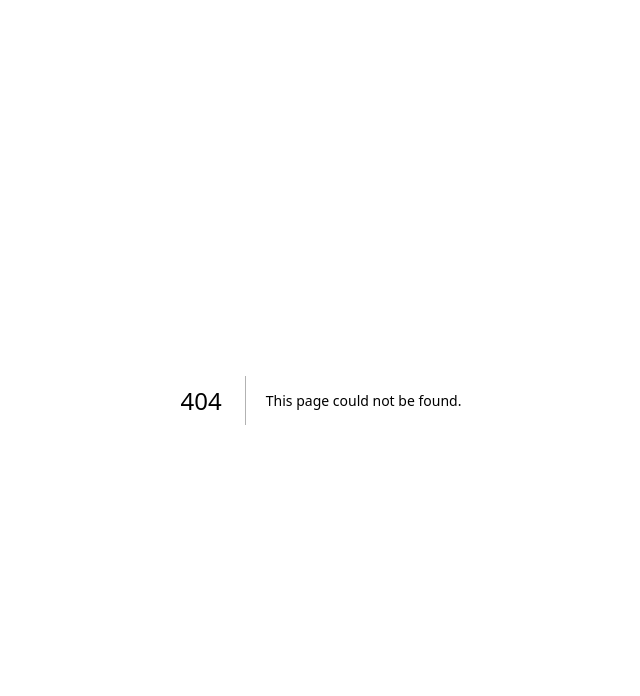
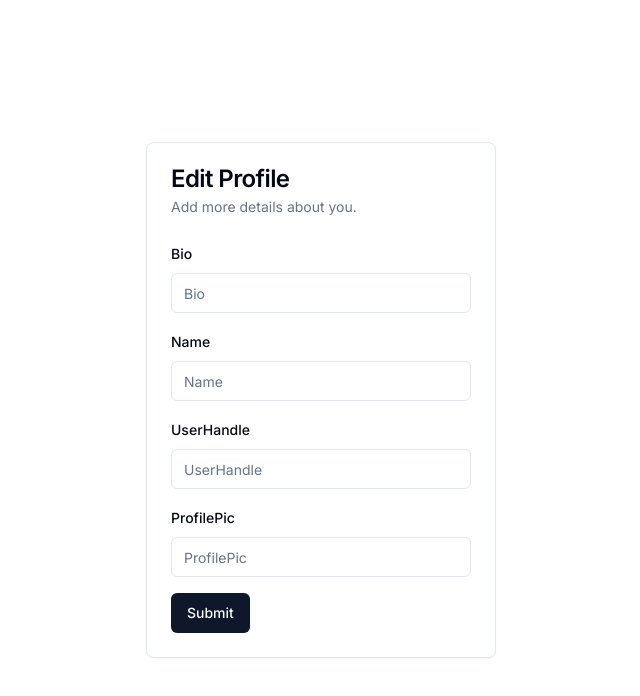
Before and after one commit to K-ash-ish/social-media-app, a Next.js app: page /create-profile in a window 1280 px wide. Before the commit this address had no page. Shown: the top 696 px of the page, without its empty margins (319-959 px from the left). Built offline with nearby package versions, Linux system fonts and the light colour scheme.

Commit message:
create-profile page completed

```diff
--- /dev/null
+++ b/src/app/create-profile/page.js
@@ -0,0 +1,69 @@
+"use client";
+import { zodResolver } from "@hookform/resolvers/zod";
+import { useForm } from "react-hook-form";
+import { z } from "zod";
+import { Button } from "@/components/ui/button";
+import {
+  Form,
+  FormControl,
+  FormField,
+  FormItem,
+  FormLabel,
+} from "@/components/ui/form";
+import { Input } from "@/components/ui/input";
+
+import FormFieldComp from "@/components/FormFieldComp";
+import {
+  Card,
+  CardContent,
+  CardDescription,
+  CardHeader,
+  CardTitle,
+} from "@/components/ui/card";
+
+const formSchema = z.object({
+  bio: z.string(),
+  name: z.string(),
+  userHandle: z.string().min(4).max(15),
+  profilePic: z.string(),
+});
+
+function ProfileForm() {
+  const form = useForm({
+    resolver: zodResolver(formSchema),
+    defaultValues: {
+      bio: "",
+      name: "",
+      userHandle: "",
+      profilePic: "",
+    },
+  });
+
+  function onSubmit(values) {
+    console.log(values);
+  }
+
+  return (
+    <div className="flex h-screen items-center">
+      <Card className="w-[350px] mx-auto  ">
+        <CardHeader>
+          <CardTitle>Edit Profile</CardTitle>
+          <CardDescription>Add more details about you.</CardDescription>
+        </CardHeader>
+        <CardContent>
+          <Form {...form}>
+            <form onSubmit={form.handleSubmit(onSubmit)} className="space-y-4">
+              <FormFieldComp form={form} fieldName="bio" />
+              <FormFieldComp form={form} fieldName="name" />
+              <FormFieldComp form={form} fieldName="userHandle" />
+              <FormFieldComp form={form} fieldName="profilePic" />
+              <Button type="submit">Submit</Button>
+            </form>
+          </Form>
+        </CardContent>
+      </Card>
+    </div>
+  );
+}
+
+export default ProfileForm;
--- /dev/null
+++ b/src/components/FormFieldComp.js
@@ -0,0 +1,31 @@
+import {
+  FormControl,
+  FormItem,
+  FormLabel,
+  FormField,
+} from "@/components/ui/form";
+import { Input } from "@/components/ui/input";
+
+function FormFieldComp({ form, fieldName, type }) {
+  return (
+    <FormField
+      control={form.control}
+      name={fieldName}
+      render={({ field }) => (
+        <FormItem className="capitalize">
+          <FormLabel>{fieldName}</FormLabel>
+          <FormControl>
+            <Input
+              placeholder={fieldName}
+              type={`${type || +""}`}
+              className="capitalize"
+              {...field}
+            />
+          </FormControl>
+        </FormItem>
+      )}
+    />
+  );
+}
+
+export default FormFieldComp;
--- /dev/null
+++ b/src/components/ui/card.jsx
@@ -0,0 +1,50 @@
+import * as React from "react"
+
+import { cn } from "@/lib/utils"
+
+const Card = React.forwardRef(({ className, ...props }, ref) => (
+  <div
+    ref={ref}
+    className={cn("rounded-lg border bg-card text-card-foreground shadow-sm", className)}
+    {...props} />
+))
+Card.displayName = "Card"
+
+const CardHeader = React.forwardRef(({ className, ...props }, ref) => (
+  <div
+    ref={ref}
+    className={cn("flex flex-col space-y-1.5 p-6", className)}
+    {...props} />
+))
+CardHeader.displayName = "CardHeader"
+
+const CardTitle = React.forwardRef(({ className, ...props }, ref) => (
+  <h3
+    ref={ref}
+    className={cn("text-2xl font-semibold leading-none tracking-tight", className)}
+    {...props} />
+))
+CardTitle.displayName = "CardTitle"
+
+const CardDescription = React.forwardRef(({ className, ...props }, ref) => (
+  <p
+    ref={ref}
+    className={cn("text-sm text-muted-foreground", className)}
+    {...props} />
+))
+CardDescription.displayName = "CardDescription"
+
+const CardContent = React.forwardRef(({ className, ...props }, ref) => (
+  <div ref={ref} className={cn("p-6 pt-0", className)} {...props} />
+))
+CardContent.displayName = "CardContent"
+
+const CardFooter = React.forwardRef(({ className, ...props }, ref) => (
+  <div
+    ref={ref}
+    className={cn("flex items-center p-6 pt-0", className)}
+    {...props} />
+))
+CardFooter.displayName = "CardFooter"
+
+export { Card, CardHeader, CardFooter, CardTitle, CardDescription, CardContent }
```
